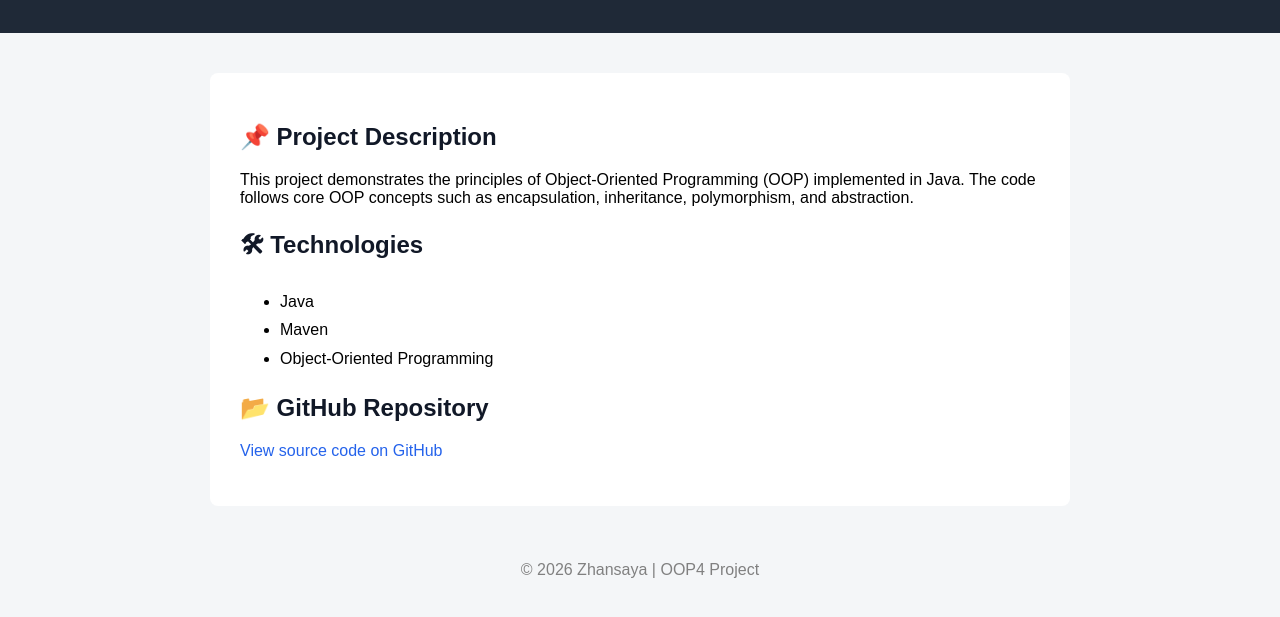
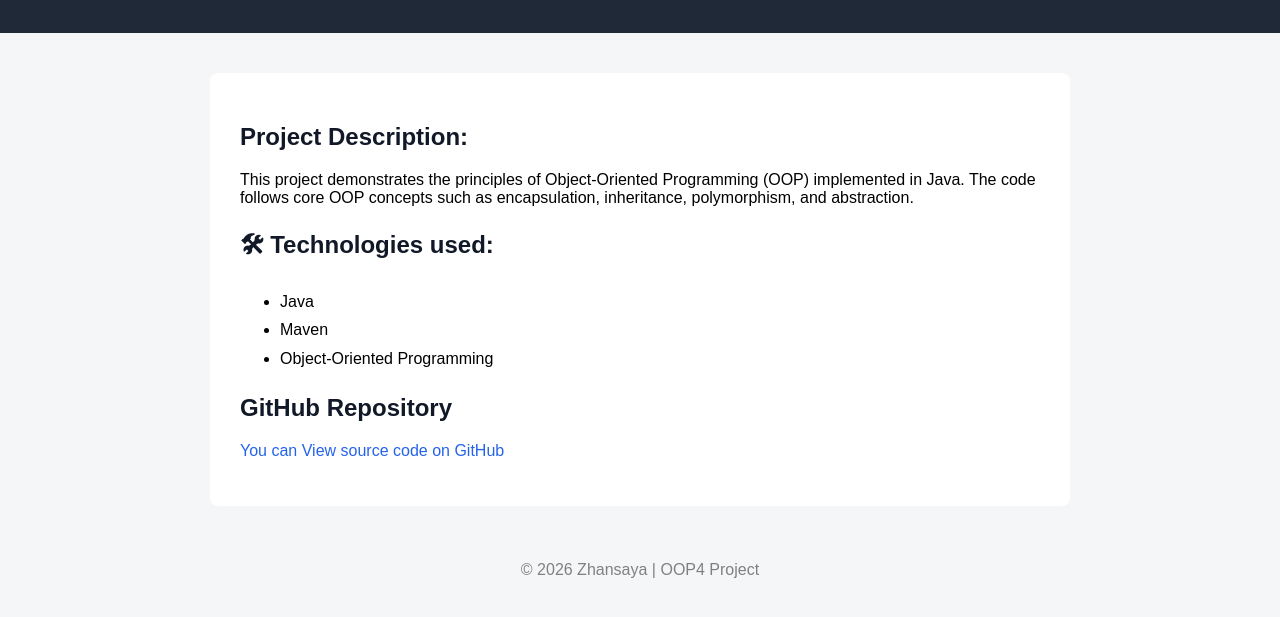
Before and after one commit to yerzhansaya/oop4, a plain HTML site: page index.html in a window 1280 px wide. Shown: the part 121-738 px from the top of the page. Drawn offline with Linux system fonts and the light colour scheme.

Commit message:
assignment 4

```diff
--- a/index.html
+++ b/index.html
@@ -48,24 +48,24 @@
 </header>
 
 <section>
-    <h2>📌 Project Description</h2>
+    <h2> Project Description:</h2>
     <p>
         This project demonstrates the principles of Object-Oriented Programming (OOP)
         implemented in Java. The code follows core OOP concepts such as encapsulation,
         inheritance, polymorphism, and abstraction.
     </p>
 
-    <h2>🛠 Technologies</h2>
+    <h2>🛠 Technologies used:</h2>
     <ul>
         <li>Java</li>
         <li>Maven</li>
         <li>Object-Oriented Programming</li>
     </ul>
 
-    <h2>📂 GitHub Repository</h2>
+    <h2> GitHub Repository</h2>
     <p>
         <a href="https://github.com/yerzhansaya/oop4" target="_blank">
-            View source code on GitHub
+            You can View source code on GitHub
         </a>
     </p>
 </section>
```
